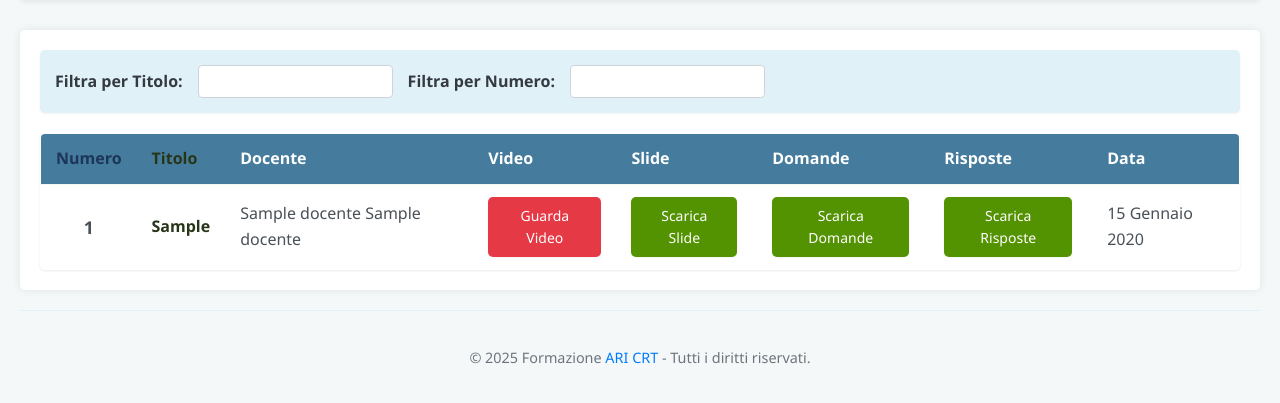
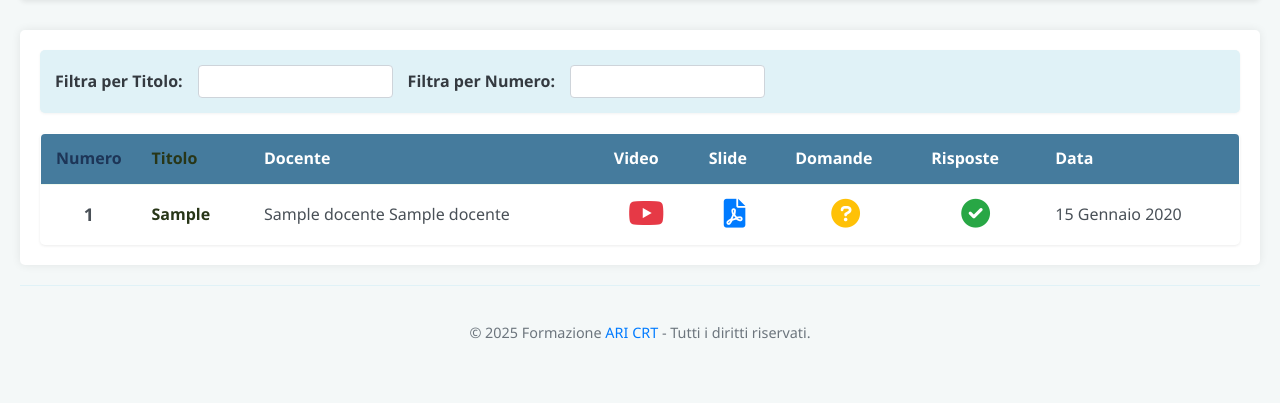
Before and after one commit to manzolo/formazione-ari-crt, a Django app: page / in a window 1280 px wide. Shown: the part 219-622 px from the top of the page. Run offline with Django 5.2, Linux system fonts and the light colour scheme; tables that the repository leaves empty hold one stand-in row (values such as "Sample post").

Commit message:
Migliorato css

```diff
--- /dev/null
+++ b/lezioni/static/css/button.css
@@ -0,0 +1,36 @@
+
+.video-icon {
+    color: #e63946; /* Rosso per il video */
+    font-size: 2em; /* Prova un valore più grande */
+    transition: color 0.3s ease;
+}
+
+.video-icon:hover {
+    color: #c21807;
+}
+
+.download-icon.fa-file-pdf {
+    color: #007bff; /* Blu per le slide */
+    font-size: 1.8em;
+}
+
+.download-icon.fa-question-circle {
+    color: #ffc107; /* Giallo per le domande */
+    font-size: 1.8em;
+}
+
+.download-icon.fa-check-circle {
+    color: #28a745; /* Verde per le risposte */
+    font-size: 1.8em;
+}
+
+.download-icon {
+    /* Stili comuni per le icone di download (se presenti) */
+    margin-right: 5px;
+    vertical-align: middle;
+    transition: color 0.3s ease;
+}
+
+.download-icon:hover {
+    /* Stili hover comuni (se presenti) */
+}
--- /dev/null
+++ b/lezioni/static/css/general.css
@@ -0,0 +1,82 @@
+/* Stili generali */
+body {
+    font-family: 'Segoe UI', Tahoma, Geneva, Verdana, sans-serif;
+    margin: 20px;
+    background-color: #f4f8f8; /* Grigio chiarissimo, quasi bianco */
+    color: #495057; /* Grigio scuro ma non nero */
+    line-height: 1.6;
+}
+
+header {
+    background-color: #a8dadc; /* Azzurro polvere delicato */
+    color: #fff; /* Bianco per contrasto */
+    padding: 1.5em 0;
+    text-align: center;
+    margin-bottom: 30px;
+    border-radius: 5px;
+    box-shadow: 0 2px 5px rgba(0, 0, 0, 0.08); /* Ombra più leggera */
+}
+
+nav ul {
+    list-style: none;
+    padding: 0;
+    margin: 0;
+    text-align: center;
+}
+
+nav ul li {
+    display: inline;
+    margin: 0 15px;
+}
+
+nav a {
+    color: #fff; /* Bianco */
+    text-decoration: none;
+    font-weight: bold;
+    transition: color 0.3s ease;
+}
+
+nav a:hover {
+    color: #d4edda; /* Verde chiaro per l'hover, delicato */
+}
+
+.content {
+    background-color: #fff; /* Bianco */
+    padding: 20px;
+    border-radius: 5px;
+    box-shadow: 0 0 10px rgba(0, 0, 0, 0.08); /* Ombra più leggera */
+    margin-bottom: 20px;
+}
+
+h1, h2 {
+    color: #343a40; /* Grigio antracite */
+    margin-bottom: 20px;
+}
+
+a {
+    color: #007bff; /* Blu standard */
+    text-decoration: none;
+    transition: color 0.3s ease;
+}
+
+a:hover {
+    color: #0056b3; /* Blu più scuro per l'hover */
+    text-decoration: underline;
+}
+
+/* Stili per il piè di pagina della PAGINA WEB (copyright, ecc.) */
+footer {
+    text-align: center;
+    padding-top: 20px;
+    border-top: 1px solid #e0f2f7; /* Azzurro molto chiaro per il bordo */
+    color: #6c757d; /* Grigio medio */
+    font-size: 0.9em;
+    margin-top: 10px; /* Aggiungi un po' di spazio sopra il footer */
+}
+
+hr {
+    border: 0;
+    height: 1px;
+    background-color: #e0f2f7; /* Azzurro molto chiaro */
+    margin: 25px 0;
+}
--- a/lezioni/static/css/style.css
+++ b/lezioni/static/css/style.css
@@ -1,212 +1,5 @@
-/* Stili generali */
-body {
-    font-family: 'Segoe UI', Tahoma, Geneva, Verdana, sans-serif;
-    margin: 20px;
-    background-color: #f4f8f8; /* Grigio chiarissimo, quasi bianco */
-    color: #495057; /* Grigio scuro ma non nero */
-    line-height: 1.6;
-}
-
-header {
-    background-color: #a8dadc; /* Azzurro polvere delicato */
-    color: #fff; /* Bianco per contrasto */
-    padding: 1.5em 0;
-    text-align: center;
-    margin-bottom: 30px;
-    border-radius: 5px;
-    box-shadow: 0 2px 5px rgba(0, 0, 0, 0.08); /* Ombra più leggera */
-}
-
-nav ul {
-    list-style: none;
-    padding: 0;
-    margin: 0;
-    text-align: center;
-}
-
-nav ul li {
-    display: inline;
-    margin: 0 15px;
-}
-
-nav a {
-    color: #fff; /* Bianco */
-    text-decoration: none;
-    font-weight: bold;
-    transition: color 0.3s ease;
-}
-
-nav a:hover {
-    color: #d4edda; /* Verde chiaro per l'hover, delicato */
-}
-
-.content {
-    background-color: #fff; /* Bianco */
-    padding: 20px;
-    border-radius: 5px;
-    box-shadow: 0 0 10px rgba(0, 0, 0, 0.08); /* Ombra più leggera */
-    margin-bottom: 20px;
-}
-
-h1, h2 {
-    color: #343a40; /* Grigio antracite */
-    margin-bottom: 20px;
-}
-
-a {
-    color: #007bff; /* Blu standard */
-    text-decoration: none;
-    transition: color 0.3s ease;
-}
-
-a:hover {
-    color: #0056b3; /* Blu più scuro per l'hover */
-    text-decoration: underline;
-}
-
-/* Stili per il piè di pagina della PAGINA WEB (copyright, ecc.) */
-footer {
-    text-align: center;
-    padding-top: 20px;
-    border-top: 1px solid #e0f2f7; /* Azzurro molto chiaro per il bordo */
-    color: #6c757d; /* Grigio medio */
-    font-size: 0.9em;
-    margin-top: 10px; /* Aggiungi un po' di spazio sopra il footer */
-}
-
-hr {
-    border: 0;
-    height: 1px;
-    background-color: #e0f2f7; /* Azzurro molto chiaro */
-    margin: 25px 0;
-}
-
-/* Stili per la tabella */
-table {
-    width: 100%;
-    border-collapse: collapse;
-    margin-top: 20px;
-    box-shadow: 0 1px 3px rgba(0, 0, 0, 0.08); /* Ombra leggera */
-    border-radius: 5px;
-    overflow: hidden;
-    border: 1px solid #e0f2f7; /* Bordo delicato */
-}
-
-thead {
-    background-color: #457b9d; /* Blu più intenso ma non scuro */
-    color: white;
-}
-
-th, td {
-    padding: 12px 15px;
-    text-align: left;
-    border-bottom: 1px solid #f1faee; /* Verde molto chiaro per la separazione */
-}
-
-th:first-child { /* Stile per la colonna del numero */
-    width: 5%;
-    text-align: center;
-    font-weight: bold;
-    color: #1d3557; /* Blu scuro ma elegante */
-}
-
-td:first-child {
-    text-align: center;
-    font-weight: bold;
-    font-size: 1.1em;
-}
-
-th:nth-child(2), /* Stile per la colonna del titolo */
-td:nth-child(2) {
-    font-weight: bold;
-    color: #283618; /* Verde scuro sobrio */
-}
-
-/* Stili per i pulsanti */
-.download-button {
-    background-color: #539200; /* Verde vivace ma non aggressivo */
-    color: white;
-    border: none;
-    padding: 8px 15px;
-    text-align: center;
-    text-decoration: none;
-    display: inline-block;
-    font-size: 14px;
-    cursor: pointer;
-    border-radius: 5px;
-    transition: background-color 0.3s ease;
-    margin-right: 5px;
-    box-shadow: 0 1px 2px rgba(0, 0, 0, 0.05); /* Ombra molto leggera */
-}
-
-.download-button:hover {
-    background-color: #6a994e; /* Verde più scuro per l'hover */
-}
-
-.video-button {
-    background-color: #e63946; /* Rosso delicato ma accattivante */
-    color: white;
-    border: none;
-    padding: 8px 15px;
-    text-align: center;
-    text-decoration: none;
-    display: inline-block;
-    font-size: 14px;
-    cursor: pointer;
-    border-radius: 5px;
-    transition: background-color 0.3s ease;
-    box-shadow: 0 1px 2px rgba(0, 0, 0, 0.05); /* Ombra molto leggera */
-}
-
-.video-button:hover {
-    background-color: #c21807; /* Rosso più scuro per l'hover */
-}
-
-/* Stili per la sezione filtri (aggiunta) */
-.filter-section {
-    background-color: #e0f2f7; /* Azzurro molto chiaro per sfondo */
-    padding: 15px;
-    border-radius: 5px;
-    margin-bottom: 20px;
-    box-shadow: 0 1px 3px rgba(0, 0, 0, 0.05); /* Ombra leggera */
-    display: flex;
-    gap: 15px;
-    align-items: center;
-}
-
-.filter-section label {
-    font-weight: bold;
-    color: #343a40;
-}
-
-.filter-section input[type="text"],
-.filter-section input[type="number"] {
-    padding: 8px;
-    border: 1px solid #ced4da;
-    border-radius: 4px;
-}
-
-.filter-section button {
-    background-color: #457b9d; /* Blu per il pulsante Filtra */
-    color: white;
-    border: none;
-    padding: 8px 15px;
-    border-radius: 5px;
-    cursor: pointer;
-    transition: background-color 0.3s ease;
-}
-
-.filter-section button:hover {
-    background-color: #1d3557; /* Blu più scuro per l'hover */
-}
-
-.filter-section a { /* Stile per il link "Reset Filtri" */
-    color: #6c757d;
-    text-decoration: none;
-    transition: color 0.3s ease;
-}
-
-.filter-section a:hover {
-    color: #495057;
-    text-decoration: underline;
-}
+/* style.css */
+@import url("general.css"); /* Stili generali (body, header, nav, ecc.) */
+@import url("table.css");   /* Stili specifici per la tabella */
+@import url("button.css");  /* Stili per i pulsanti */
+@import url("filter.css");  /* Stili per la sezione filtri */
--- /dev/null
+++ b/lezioni/static/css/table.css
@@ -0,0 +1,56 @@
+/* Stili per la tabella */
+table {
+    width: 100%;
+    border-collapse: collapse;
+    margin-top: 20px;
+    box-shadow: 0 1px 3px rgba(0, 0, 0, 0.08); /* Ombra leggera */
+    border-radius: 5px;
+    overflow: hidden;
+    border: 1px solid #e0f2f7; /* Bordo delicato */
+}
+
+thead {
+    background-color: #457b9d; /* Blu più intenso ma non scuro */
+    color: white;
+}
+
+th, td {
+    padding: 12px 15px;
+    text-align: left;
+    border-bottom: 1px solid #f1faee; /* Verde molto chiaro per la separazione */
+}
+
+th:first-child { /* Stile per la colonna del numero */
+    width: 5%;
+    text-align: center;
+    font-weight: bold;
+    color: #1d3557; /* Blu scuro ma elegante */
+}
+
+td:first-child {
+    text-align: center;
+    font-weight: bold;
+    font-size: 1.1em;
+}
+
+th:nth-child(2), /* Stile per la colonna del titolo */
+td:nth-child(2) {
+    font-weight: bold;
+    color: #283618; /* Verde scuro sobrio */
+}
+
+/* Centra le icone nelle celle specifiche (video, slide, domande, risposte) */
+td:nth-child(4), /* Colonna Video */
+td:nth-child(5), /* Colonna Slide */
+td:nth-child(6), /* Colonna Domande */
+td:nth-child(7)   /* Colonna Risposte */
+{
+    text-align: center;
+}
+
+/* Evidenzia la riga della tabella al passaggio del mouse */
+tbody tr:hover {
+    background-color: #ddf9fa; /* Un grigio molto chiaro */
+    cursor: pointer; /* Cambia il cursore per indicare l'interattività */
+    transition: background-color 0.3s ease; /* Aggiunge una transizione fluida */
+}
--- a/lezioni/templates/lezioni/base.html
+++ b/lezioni/templates/lezioni/base.html
@@ -7,6 +7,8 @@
     <link rel="icon" href="{% static 'favicon.ico' %}" type="image/x-icon">
     <title>{% block title %}Corso Aspiranti Radioamatori 2025{% endblock %}</title>
     <link rel="stylesheet" href="{% static 'css/style.css' %}">
+    <link rel="stylesheet" href="https://cdnjs.cloudflare.com/ajax/libs/font-awesome/6.0.0/css/all.min.css" integrity="sha512-9usAa10IRO0HhonpyAIVpjrylPvoDwiPUiKdWk5t3PyolY1cOd4DSE0Ga+ri4AuTroPR5aQvXU9xC6qOPnzFeg==" crossorigin="anonymous" referrerpolicy="no-referrer" />
+    <link href="https://fonts.googleapis.com/icon?family=Material+Icons" rel="stylesheet">
 </head>
 <body>
     <header>
--- a/lezioni/templates/lezioni/lista_lezioni.html
+++ b/lezioni/templates/lezioni/lista_lezioni.html
@@ -32,24 +32,33 @@
                 <td title="{{ lezione.docente.nominativo }}">{{ lezione.docente }}</td>
                 <td>
                     {% if lezione.url_video %}
-                        <a href="{{ lezione.url_video }}" class="video-button" target="_blank">Guarda Video</a>
+                        <a href="{{ lezione.url_video }}" target="_blank" aria-label="Guarda il video su YouTube">
+                            <i class="fab fa-youtube fa-2x video-icon"></i>
+                        </a>
                     {% endif %}
                 </td>
                 <td>
                     {% if lezione.file_slide %}
-                        <a href="{{ lezione.file_slide.url }}" class="download-button" target="_blank">Scarica Slide</a>
+                        <a href="{{ lezione.file_slide.url }}" target="_blank" aria-label="Scarica le slide">
+                            <i class="fas fa-file-pdf fa-2x download-icon"></i>
+                        </a>
                     {% endif %}
                 </td>
                 <td>
                     {% if lezione.file_domande %}
-                        <a href="{{ lezione.file_domande.url }}" class="download-button" target="_blank">Scarica Domande</a>
+                        <a href="{{ lezione.file_domande.url }}" target="_blank" aria-label="Scarica le domande">
+                            <i class="fas fa-question-circle fa-2x download-icon"></i>
+                        </a>
                     {% endif %}
                 </td>
                 <td>
                     {% if lezione.file_risposte %}
-                        <a href="{{ lezione.file_risposte.url }}" class="download-button" target="_blank">Scarica Risposte</a>
+                        <a href="{{ lezione.file_risposte.url }}" target="_blank" aria-label="Scarica le risposte">
+                            <i class="fas fa-check-circle fa-2x download-icon"></i>
+                        </a>
                     {% endif %}
                 </td>
+
                 <td>{{ lezione.data_lezione }}</td>
             </tr>
             {% empty %}
```
Also changed, not shown: lezioni/static/css/filter.css (added, +48 -0 lines).
